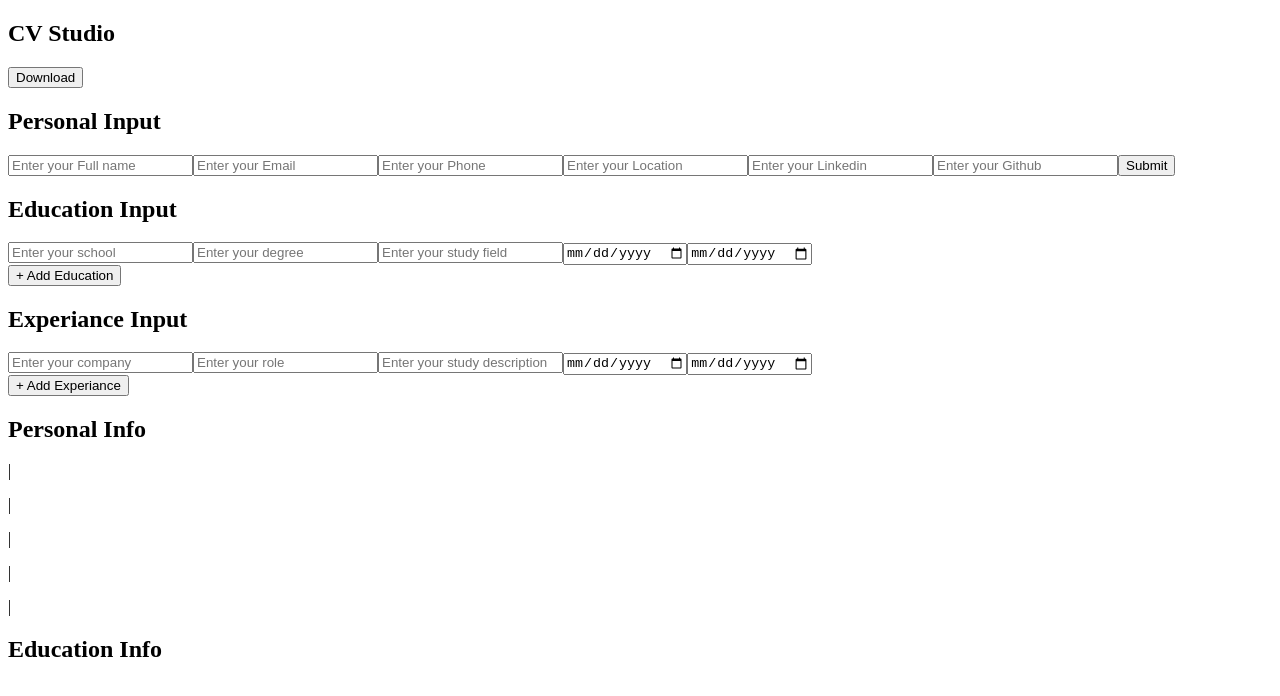
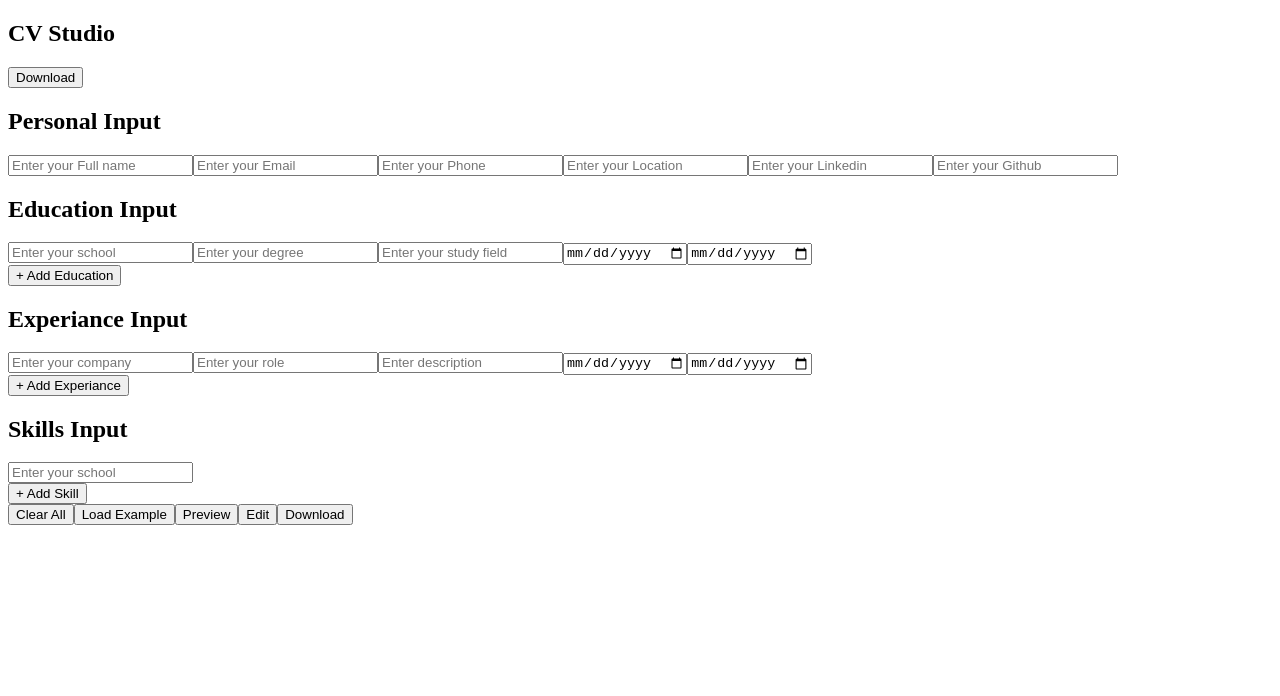
Before and after one commit to Eyobt4/CV-Studio, a React (Vite) app: page / in a window 1280 px wide. Shown: the top 696 px of the page. Built offline with nearby package versions, Linux system fonts and the light colour scheme.

Commit message:
feat: Skill Form added and Clear all, Load Example, Preview, Edit, Download Buttons added

```diff
--- a/src/App.jsx
+++ b/src/App.jsx
@@ -2,11 +2,10 @@ import { useState } from "react"
 import NavBar from "./components/NavBar"
 import FormPanel from "./components/FormPanel"
 import CvPreview from "./components/CvPreview"
-import PersonalForm from "./components/PersonalForm"
 
 
 function App() {
-
+  const [preview,setPreview] = useState(false)
   const [cvData, setCvData] = useState({
     personal:{
       fullname:"",
@@ -24,7 +23,8 @@ function App() {
       id:1, company:"", role:"",description:"",from:"",to:"",
 
     }],
-    skills:[]
+    skills:[{
+      id:1,skills:""}]
   });
 
   const handlePersonalChange = (e)=>{
@@ -109,10 +109,97 @@ function App() {
     }));
   };
 
+  const handleSkillsAdd = () => {
+    const newSkill = {
+      id: Date.now(),
+      skills:""
+    };
+
+    setCvData((prevData) => ({
+      ...prevData,
+      skills: [...prevData.skills, newSkill],
+    }));
+  };
+
+  const handleSkillsChange = (id, e) => {
+    const { name, value } = e.target;
+
+    setCvData((prevData) => ({
+      ...prevData,
+      skills: prevData.skills.map((item) =>
+        item.id === id ? { ...item, [name]: value } : item
+      ),
+    }));
+  };
+
+  const handleSkillsDelete = (idToRemove) => {
+    setCvData((prevData) => ({
+      ...prevData,
+      skills: prevData.skills.filter((item) => item.id !== idToRemove),
+    }));
+  };
+
+  const handleClearAll = ()=>{
+    setCvData({
+      personal:{
+      fullname:"",
+      email:"",
+      phone:"",
+      location:"",
+      linkedin:"",
+      github:"",
+
+    },
+    education:[{
+      id:1,school:"",degree:"",field:"",from:"",to:"",
+    }],
+    experiance:[{
+      id:1, company:"", role:"",description:"",from:"",to:"",
+
+    }],
+    skills:[{
+      id:1,skills:""}]
+    });
+  }
 
 
+  const loadExample= ()=>{
+    setCvData({
+      personal:{
+      fullname:"Eyob Tesfaye",
+      email:"eyobtesfaye838@gmail.com",
+      phone:"0924321402",
+      location:"Addis Ababa, Ethiopia",
+      linkedin:"https://www.linkedin.com/",
+      github:"https://github.com/Eyobt4",
 
+    },
+    education:[{
+      id:1,school:"AASTU",degree:"BSc",field:"ElectroMechanical Engineering",from:"2022-01-01",to:"2025-01-01",
+    }],
+    experiance:[{
+      id:1, company:"Safaricom", role:"Frontend Developer",description:"Build responsive product showcase single page web application",from:"2025-01-01",to:"2025-03-01",
 
+    }],
+    skills:[{
+      id:1,skills:"HTML",
+      id:2,skills:"CSS",
+      id:3,skills:"JavaScript",
+
+    }]
+    })
+  }
+
+  const handlePreview= ()=>{
+    setPreview(true);
+  }
+  const handleEdit= ()=>{
+    setPreview(false);
+  }
+  const handleDownload= ()=>{
+    setPreview(false);
+    window.print();
+  }
 
 
 
@@ -120,6 +207,7 @@ function App() {
   return (
     <div>
       <NavBar/>
+      {!preview &&
       <FormPanel
       personal={cvData.personal}
       onChange={handlePersonalChange}
@@ -132,12 +220,24 @@ function App() {
       onExpChange={handleExpChange}
       onExpAdd = {handleExpAdd}
       onExpDelete = {handleExpDelete}
+      skills={cvData.skills}
+      onSkillsChange={handleSkillsChange}
+      onSkillsAdd = {handleSkillsAdd}
+      onSkillsDelete = {handleSkillsDelete}
       />
-      <CvPreview
+    }
+      <button onClick={handleClearAll}>Clear All</button>
+      <button onClick={loadExample}>Load Example</button>
+      <button onClick={handlePreview}> Preview </button>
+      <button onClick={handleEdit}> Edit </button>
+      <button onClick={handleDownload}> Download </button>
+
+      {preview && <CvPreview
       personal={cvData.personal}
       education={cvData.education}
       experiance={cvData.experiance}
-      />
+      skills={cvData.skills}
+      />}
 
     </div>
   )
--- a/src/components/CvPreview.jsx
+++ b/src/components/CvPreview.jsx
@@ -1,16 +1,16 @@
 import React from 'react'
 
-function CvPreview({personal,education}) {
+function CvPreview({personal,education,experiance,skills}) {
   return (
     <div>
       <section>
         <h1>Personal Info</h1>
         <h1>{personal.fullname}</h1>
-        <p>{personal.email}</p>|
-        <p>{personal.phone}</p>|
-        <p>{personal.location}</p>|
-        <p>{personal.linkedin}</p>|
-        <p>{personal.github}</p>|
+        <p>{personal.email}</p>
+        <p>{personal.phone}</p>
+        <p>{personal.location}</p>
+        <p>{personal.linkedin}</p>
+        <p>{personal.github}</p>
       </section>
       <section>
 
@@ -27,6 +27,32 @@ function CvPreview({personal,education}) {
           </div>
         )})}
       </section>
+      <section>
+
+        <h1>Experiance Info</h1>
+        {experiance.map((item)=>{
+          return(
+          <div key={item.id}>
+
+            <h1>{item.company}</h1>
+            <p>{item.role}</p>
+            <p>{item.description}</p>
+            <p>{item.from}</p>
+            <p>{item.to}</p>
+          </div>
+        )})}
+      </section>
+      <section>
+
+        <h1>Skills Info</h1>
+        {skills.map((item)=>{
+          return(
+          <div key={item.id}>
+
+            <p>{item.skills}</p>
+          </div>
+        )})}
+      </section>
 
     </div>
   )
--- a/src/components/EducationForm.jsx
+++ b/src/components/EducationForm.jsx
@@ -30,13 +30,13 @@ function EducationForm({ education, onEduChange, onEduAdd,onEduDelete }) {
             type="date"
             name="from"
             value={item.from}
-            onChange={(e) => onChange(item.id, e)}
+            onChange={(e) => onEduChange(item.id, e)}
           />
           <input
             type="date"
             name="to"
             value={item.to}
-            onChange={(e) => onChange(item.id, e)}
+            onChange={(e) => onEduChange(item.id, e)}
           />
 
           {education.length > 1 && (
--- a/src/components/ExperianceForm.jsx
+++ b/src/components/ExperianceForm.jsx
@@ -1,5 +1,3 @@
-import React from 'react'
-
 function ExperianceForm({ experiance ,onExpChange,onExpAdd,onExpDelete }) {
   return (
     <div>
@@ -26,7 +24,7 @@ function ExperianceForm({ experiance ,onExpChange,onExpAdd,onExpDelete }) {
             name="description"
             value={item.description}
             onChange={(e) => onExpChange(item.id, e)}
-            placeholder="Enter your study description"
+            placeholder="Enter description"
           />
           <input
             type="date"
--- a/src/components/FormPanel.jsx
+++ b/src/components/FormPanel.jsx
@@ -1,9 +1,13 @@
 import EducationForm from "./EducationForm"
 import ExperianceForm from "./ExperianceForm"
 import PersonalForm from "./PersonalForm"
+import SkillsForm from "./SkillsForm"
 
 
-function FormPanel({personal,onChange,onSubmit,education,onEduChange,onEduAdd,onEduDelete,experiance,onExpChange,onExpAdd,onExpDelete}) {
+function FormPanel({personal,onChange,onSubmit,
+  education,onEduChange,onEduAdd,onEduDelete,
+  experiance,onExpChange,onExpAdd,onExpDelete,
+  skills,onSkillsAdd,onSkillsChange,onSkillsDelete}) {
   return (
     <div>
       <PersonalForm
@@ -13,10 +17,10 @@ function FormPanel({personal,onChange,onSubmit,education,onEduChange,onEduAdd,on
       />
       <EducationForm
       education={education}
-      onChange={onEduChange}
+      onEduChange={onEduChange}
       onSubmit = {onSubmit}
-      onAdd = {onEduAdd}
-      onDelete={onEduDelete}
+      onEduAdd = {onEduAdd}
+      onEduDelete={onEduDelete}
       />
       <ExperianceForm
       experiance={experiance}
@@ -25,6 +29,13 @@ function FormPanel({personal,onChange,onSubmit,education,onEduChange,onEduAdd,on
       onExpAdd = {onExpAdd}
       onExpDelete={onExpDelete}
       />
+      <SkillsForm
+      skills={skills}
+      onSkillsChange={onSkillsChange}
+      onSubmit = {onSubmit}
+      onSkillsAdd = {onSkillsAdd}
+      onSkillsDelete={onSkillsDelete}
+      />
 
     </div>
   )
--- a/src/components/PersonalForm.jsx
+++ b/src/components/PersonalForm.jsx
@@ -14,7 +14,6 @@ function PersonalForm({personal,onChange,onSubmit}) {
         <input  name="location" value={personal.location} type="text" onChange={onChange} placeholder="Enter your Location"/>
         <input  name="linkedin" value={personal.linkedin} type="text" onChange={onChange} placeholder="Enter your Linkedin"/>
         <input  name="github" value={personal.github} type="text" onChange={onChange} placeholder="Enter your Github"/>
-        <button type="submit">Submit</button>
       </form>
     </div>
   )
--- /dev/null
+++ b/src/components/SkillsForm.jsx
@@ -0,0 +1,34 @@
+import React from 'react'
+
+function SkillsForm({ skills,onSkillsAdd,onSkillsDelete,onSkillsChange }) {
+  return (
+    <div>
+      <h2>Skills Input</h2>
+
+      {skills.map((item) => (
+        <div key={item.id}>
+          <input
+            type="text"
+            name="skills"
+            value={item.skills}
+            onChange={(e) => onSkillsChange(item.id, e)}
+            placeholder="Enter your school"
+          />
+
+          {skills.length > 1 && (
+            <button type="button" onClick={() => onSkillsDelete(item.id)}>
+              Delete
+            </button>
+          )}
+        </div>
+      ))}
+
+
+      <button type="button" onClick={onSkillsAdd}>
+        + Add Skill
+      </button>
+    </div>
+  );
+}
+
+export default SkillsForm
```
